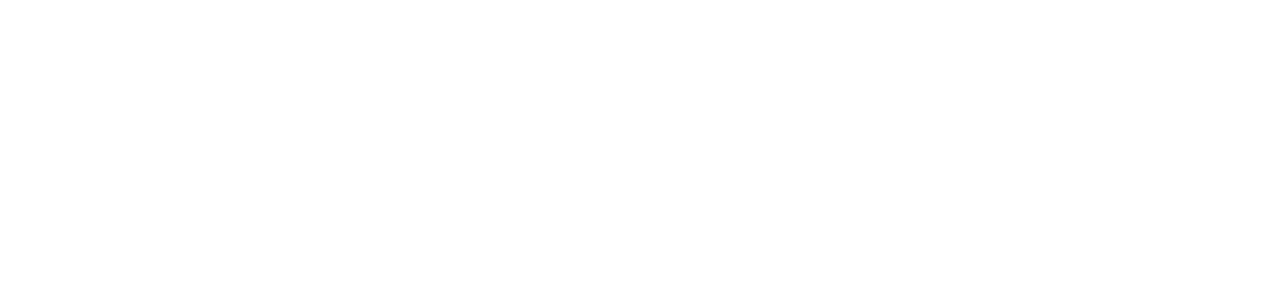
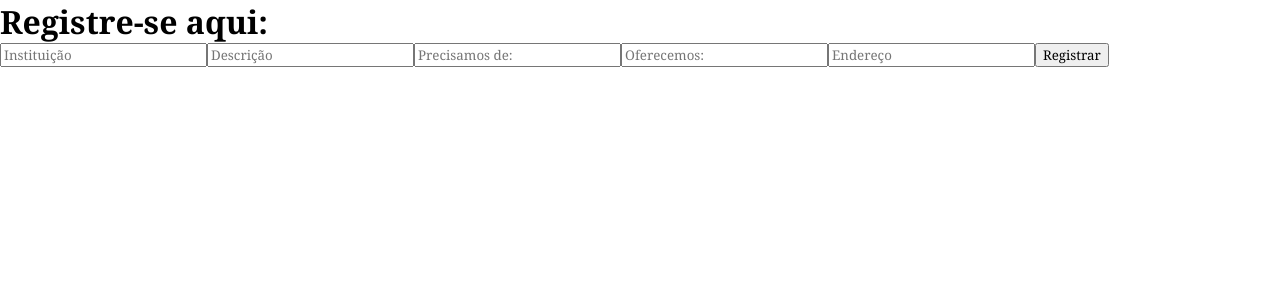
Before and after one commit to GianLCavalini-zz/Wall-of-hope, a React (Create React App) app: page /register in a window 1280 px wide. Before the commit this address had no page. Shown: the top 300 px of the page. Built offline with nearby package versions, Linux system fonts and the light colour scheme.

Commit message:
forms sem css porem quase funcional

```diff
--- a/src/App.js
+++ b/src/App.js
@@ -1,5 +1,6 @@
 import { BrowserRouter, Route, Routes } from "react-router-dom";
 import { Home } from "./Components/Pages/Home/Home";
+import { Register } from "./Components/Pages/Register/Register";
 
 
  export function App() {
@@ -8,6 +9,7 @@ import { Home } from "./Components/Pages/Home/Home";
     <BrowserRouter>
     <Routes>
     <Route path="/" element={<Home/>} />
+    <Route path="/register" element={<Register/>} />
     </Routes>
     </BrowserRouter>
     </div>
--- a/src/Components/NavBar/NavBar.js
+++ b/src/Components/NavBar/NavBar.js
@@ -1,7 +1,9 @@
+import { Link } from "react-router-dom";
+
 export function NavBar() {
     return (
         <nav className="NavBar">
-                <p>Cadastre-se</p>
+                <Link to="/Register"><button><p>Cadastre-se</p></button></Link>
                 <p>Edite seu cadastro</p>
         </nav>
      );
--- a/src/Components/Pages/Home/Home.js
+++ b/src/Components/Pages/Home/Home.js
@@ -10,7 +10,7 @@ export function Home() {
             </div>
             <div className="Home">
                 <div className= "cardHome">
-                <Card/>
+                    <Card/>
                 </div>
             </div>
         </div>
--- /dev/null
+++ b/src/Components/Pages/Register/Register.js
@@ -0,0 +1,86 @@
+import { useNavigate } from "react-router-dom";
+import axios from "axios";
+import { useState } from "react"
+
+export function Register(){
+    const navigate = useNavigate();
+    const [register, setRegister] = useState({
+        instituição: "",
+        descrição: "",
+        precisamos: "",
+        oferecemos: "",
+        endereço: "",
+});
+
+
+
+
+
+    function handleChange(e){
+        setRegister({...register, [e.target.name]: e.target.value});
+        console.log(register)
+
+    }
+
+    async function handleSubmit(e){
+        e.preventDefault();
+
+       await axios.post("https://ironrest.herokuapp.com/helpinther", register)
+
+        navigate("/");
+    }
+
+    return(
+
+<form onSubmit={handleSubmit}>
+        <div>
+
+            <h1>Registre-se aqui:</h1>
+
+            <input
+                name="instituição"
+                type="text"
+                placeholder="Instituição"
+                onChange={handleChange}
+                value={register.instituição}
+            />
+
+
+            <input
+                name="descrição"
+                type="text"
+                placeholder="Descrição"
+                onChange={handleChange}
+                value={register.descrição}
+            />
+
+            <input
+                name="precisamos"
+                type="text"
+                placeholder="Precisamos de:"
+                onChange={handleChange}
+                value={register.precisamos}
+            />
+
+            <input
+                name="oferecemos"
+                type="text"
+                placeholder="Oferecemos:"
+                onChange={handleChange}
+                value={register.oferecemos}
+            />
+
+            <input
+                name="endereço"
+                type="text"
+                placeholder="Endereço"
+                onChange={handleChange}
+                value={register.endereço}
+            />
+
+            <button type="submit" >Registrar</button>
+
+        </div>
+    </form>
+    )
+}
```
Also changed, not shown: src/Components/Pages/index.js (deleted, +0 -7 lines).
